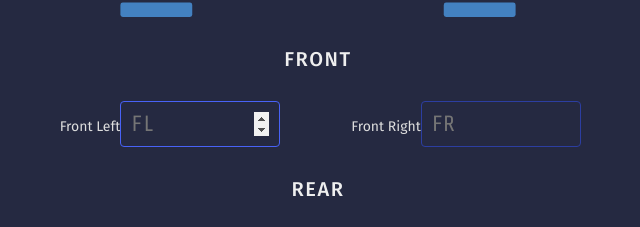
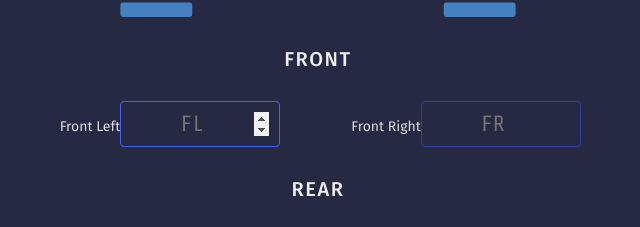
Before and after one commit to ihsanashi/react-rc-scales, a React (Create React App) app: page / in a window 1280 px wide. Shown: the part 702-929 px from the top of the page, without its empty margins (322-962 px from the left). Built offline with nearby package versions, Linux system fonts and the light colour scheme.

Commit message:
Changed text alignment to center

```diff
--- a/src/components/App/App.css
+++ b/src/components/App/App.css
@@ -34,6 +34,11 @@ main > section {
   grid-template-columns: repeat(2, 1fr);
   gap: 1.25rem;
   justify-items: center;
+  text-align: center;
+}
+
+input {
+  text-align: center;
 }
 
 .input__container {
@@ -124,6 +129,8 @@ button:hover {
   padding: 0.875rem 1.5rem;
   font-size: 1rem;
   font-weight: 400;
-  background: #550317;
-  color: #fad1db;
+  /* background: #550317; */
+  background: #00cec9;
+  /* color: #fad1db; */
+  color: white;
 }
```
